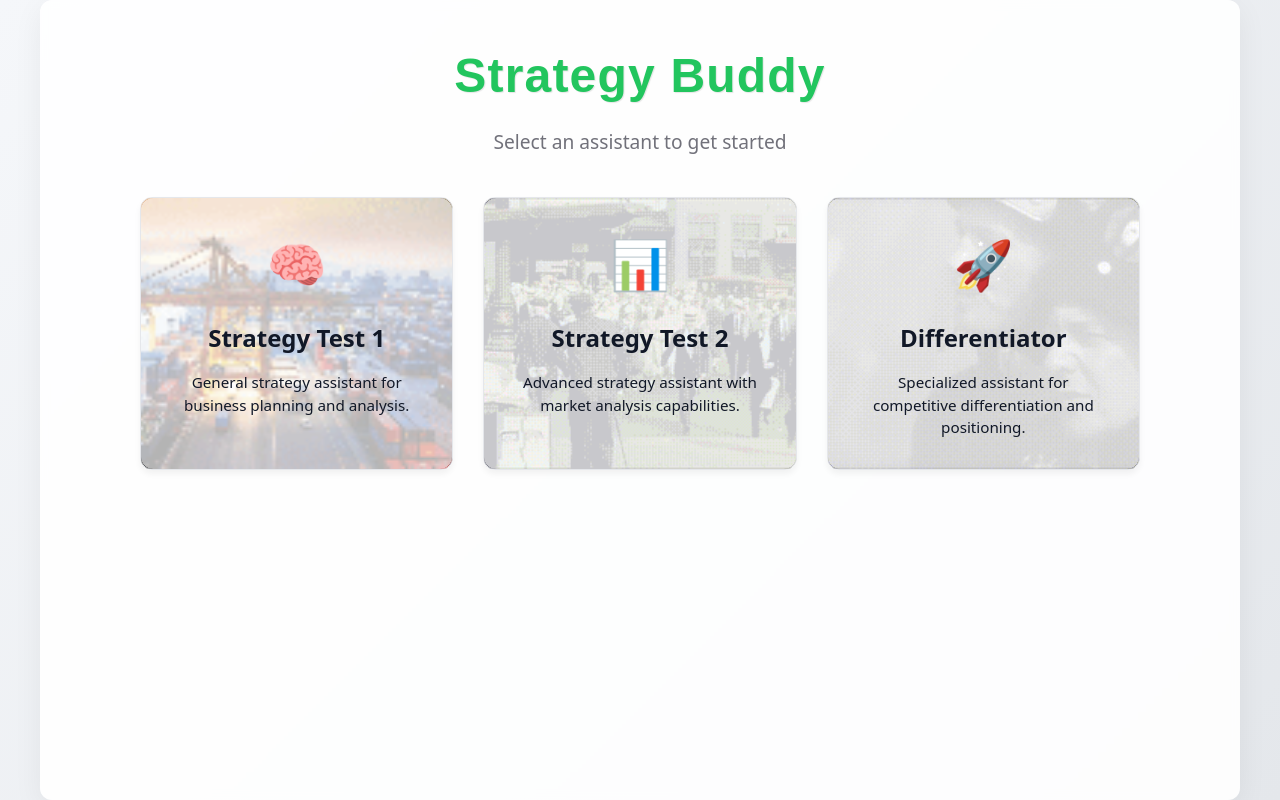
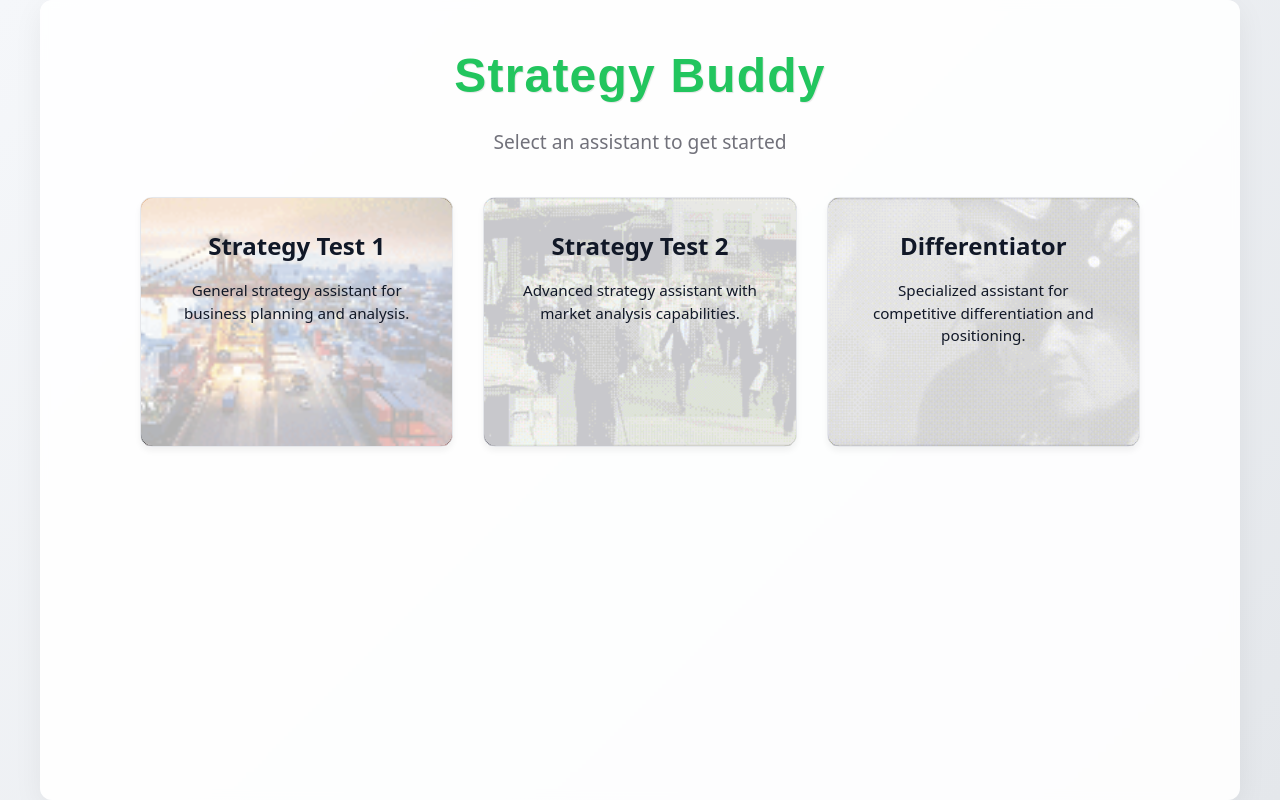
Before and after one commit to QuinnRhodes/strategy-buddy, a React (Vite) app: page / in a window 1280 px wide. Built offline with nearby package versions, Linux system fonts and the light colour scheme; no server answers.

Commit message:
Remove icons from assistant cards on the home page

```diff
--- a/src/components/HomePage.tsx
+++ b/src/components/HomePage.tsx
@@ -33,7 +33,6 @@ export function HomePage() {
           className="assistant-card strategy1-card"
           onClick={() => handleSelectAssistant('/strategy1')}
         >
-          <div className="assistant-icon">🧠</div>
           <h2 className="assistant-name">Strategy Test 1</h2>
           <p className="assistant-description">
             General strategy assistant for business planning and analysis.
@@ -44,7 +43,6 @@ export function HomePage() {
           className="assistant-card strategy2-card"
           onClick={() => handleSelectAssistant('/strategy2')}
         >
-          <div className="assistant-icon">📊</div>
           <h2 className="assistant-name">Strategy Test 2</h2>
           <p className="assistant-description">
             Advanced strategy assistant with market analysis capabilities.
@@ -55,7 +53,6 @@ export function HomePage() {
           className="assistant-card differentiator-card"
           onClick={() => handleSelectAssistant('/chat')}
         >
-          <div className="assistant-icon">🚀</div>
           <h2 className="assistant-name">Differentiator</h2>
           <p className="assistant-description">
             Specialized assistant for competitive differentiation and positioning.
```
